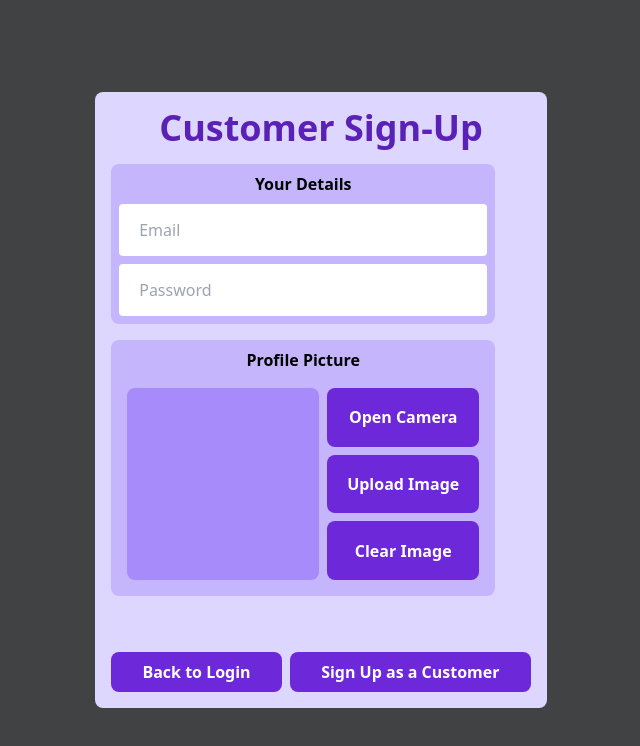
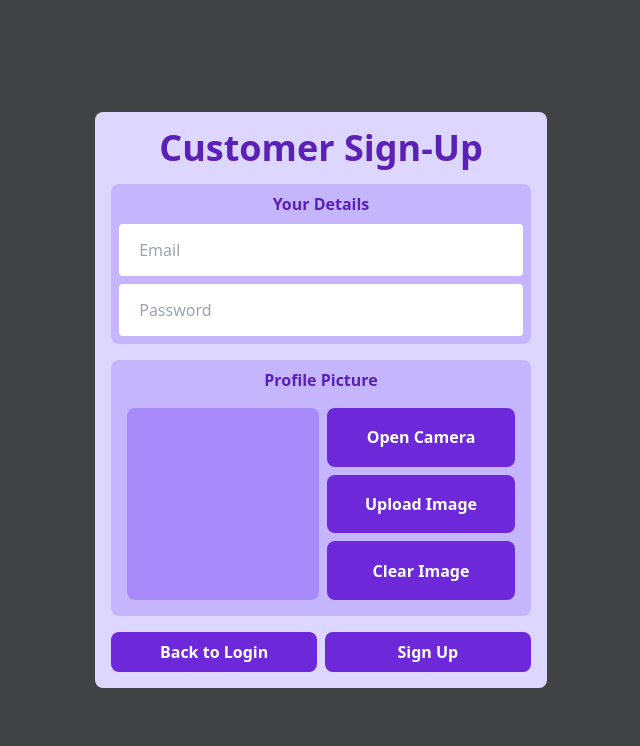
Before and after one commit to 0tt0I/DRP, a Next.js app in the folder app/: page /customer-signup in a window 1280 px wide. Shown: the top 746 px of the page, without its empty margins (319-959 px from the left). Built offline with nearby package versions, Linux system fonts and the light colour scheme; no server answers.

Commit message:
fix: customer signup layout repaired

```diff
--- a/app/pages/customer-signup.tsx
+++ b/app/pages/customer-signup.tsx
@@ -83,8 +83,8 @@ export default function BusinessSignup () {
 
       <form className="home-subdiv-l" onSubmit={handleSubmit(signUpHandler)}>
         <h1>Customer Sign-Up</h1>
-        <div className="flex flex-col gap-2 w-96 p-2 default-div">
-          <h1 className="font-bold text-center">Your Details</h1>
+        <div className="flex flex-col gap-2 p-2 default-div">
+          <h1 className="font-bold text-dark-nonblack text-center">Your Details</h1>
           <label>
             <input type="email"
               placeholder="Email"
@@ -99,8 +99,8 @@ export default function BusinessSignup () {
           </label>
         </div>
 
-        <div className="flex flex-col gap-2 w-96 p-2 default-div">
-          <h1 className="font-bold text-center">Profile Picture</h1>
+        <div className="flex flex-col gap-2 p-2 default-div">
+          <h1 className="font-bold text-dark-nonblack text-center">Profile Picture</h1>
 
           <div className="flex flex-row gap-2 p-2">
             <input type="file" id="file" ref={selectedImageRef} style={{ display: 'none' }} onChange={e => {
@@ -137,17 +137,15 @@ export default function BusinessSignup () {
           </div>
         </div>
 
-        <br />
-
-        <div className='flex flex-row gap-2'>
+        <div className='grid grid-cols-2 gap-2'>
           <button
-            onClick={() => router.push('/login')} className="general-button place-self-center">
+            onClick={() => router.push('/login')} className="general-button">
             Back to Login
           </button>
 
           <button
-            type='submit' className="general-button place-self-center">
-            Sign Up as a Customer
+            type='submit' className="general-button">
+            Sign Up
           </button>
         </div>
       </form>
```
